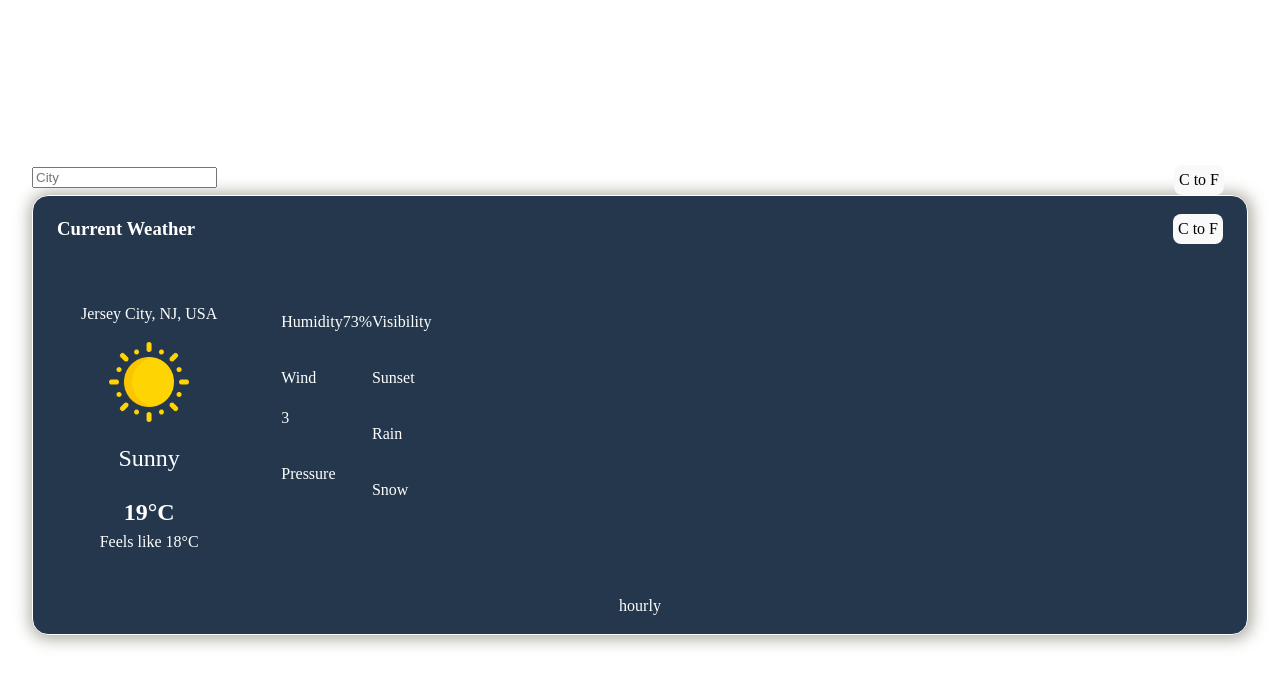
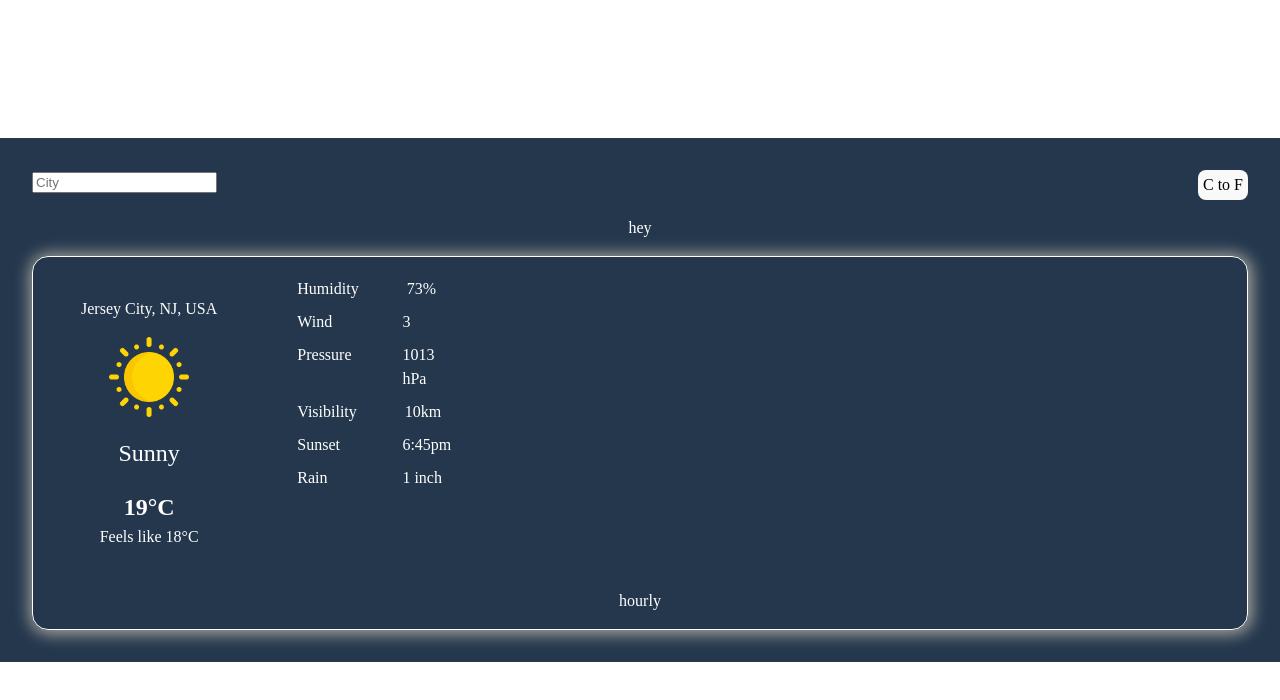
Before and after one commit to rb201/weather-app, a React (Vite) app in the folder frontend/weather-app/: page / in a window 1280 px wide. Shown: the top 700 px of the page. Built offline with nearby package versions, Linux system fonts and the light colour scheme; no server answers.

Commit message:
Figuring out display WIP

```diff
--- a/frontend/weather-app/src/App.css
+++ b/frontend/weather-app/src/App.css
@@ -4,6 +4,7 @@
   margin: 0 auto;
   padding: 2rem;
   text-align: center;
+  background-color:rgb(36, 55, 77);
 }
 
 div {
@@ -12,12 +13,10 @@ div {
 }
 
 .weather-container__current {
-  border-style: solid;
-  border-width: 1px;
-  border-radius: 16px;
-  box-shadow: 1px 1px 16px 3px rgb(170, 168, 159);
+  /* justify-content: center; */
+  /* width: 100%; */
   /* background-color: rgb(160, 154, 196); */
-  background-color:rgb(36, 55, 77)
+  /* background-color:rgb(36, 55, 77) */
 }
 
 .weather-container__current-title-bar {
@@ -27,6 +26,14 @@ div {
 }
 
 @media (min-width: 40rem) {
+  .weather-container__current {
+    border-style: solid;
+    border-width: 1px;
+    border-radius: 16px;
+    box-shadow: 1px 1px 16px 3px rgb(170, 168, 159);
+
+  }
+
   .weather-container__current-title-bar {
   }
 }
@@ -35,15 +42,20 @@ div {
   margin-left: 1.5rem;
 }
 
-.weather-container__current-title-bar-tenp-button {
-  padding: .25rem .25rem;
-  height: 30px;
-  margin-right: 1.5rem;
-}
+
 
 .weather-container__current-main {
   padding: 1rem 0;
   display: flex;
+  flex-direction: column;
+  row-gap: 30px;
+
+}
+
+@media (min-width: 40rem) {
+  .weather-container__current-main {
+    flex-direction: row;
+  }
 }
 
 .weather-container__current-main > p {
@@ -69,9 +81,6 @@ div {
 
 }
 
-/* .weather-container__current-main-temp {
-
-} */
 
 .weather-container__current-main-desc {
   /* color: rgb(25, 116, 116); */
@@ -89,56 +98,42 @@ div {
 .weather-container__current-secondary-infos {
   display: flex;
   height: 250px;
-  margin: 1rem 0;
+  /* margin: 1rem 2rem; */
+  /* margin-left: 2rem; */
+  /* margin-right: 2rem; */
   flex-direction: column;
-  /* justify-content: flex-start; */
   justify-content: flex-start;
-  align-items: flex-start;
-  /* align-content: middle; */
+  /* align-items: flex-start; */
   flex-wrap: wrap;
-  margin: 1rem;
+  row-gap: 1px;
+  /* border-style: solid;
+  border-width: 1px;
+  border-radius: 8px;
+  background-color: rgba(48, 54, 54, 0.363);
+  box-shadow: 1px 1px 5px 1px rgb(170, 168, 159); */
+
 }
 
 .weather-container__current-secondary-info {
   display: flex;
   /* margin: 1rem 1rem; */
+  /* margin: 0 2rem; */
+  /* justify-content: space-around; */
+  text-align: center;
+  /* gap: 39px; */
+  column-gap: 3rem;
+}
+
+.weather-container__current-secondary-info p:nth-child(1) {
+  margin-left: 2rem;
+}
+
+.weather-container__current-secondary-info p:nth-child(2) {
+  /* width: 40% */
 }
 
 .weather-container__current-secondary-info-item {
-  margin: 1rem 0;
+  margin: .25rem 0rem;
+  width: 100%;
+  text-align: left;
 }
-/* .logo {
-  height: 6em;
-  padding: 1.5em;
-  will-change: filter;
-  transition: filter 300ms;
-}
-.logo:hover {
-  filter: drop-shadow(0 0 2em #646cffaa);
-}
-.logo.react:hover {
-  filter: drop-shadow(0 0 2em #61dafbaa);
-} */
-
-/* @keyframes logo-spin {
-  from {
-    transform: rotate(0deg);
-  }
-  to {
-    transform: rotate(360deg);
-  }
-}
-
-@media (prefers-reduced-motion: no-preference) {
-  a:nth-of-type(2) .logo {
-    animation: logo-spin infinite 20s linear;
-  }
-} */
-
-/* .card {
-  padding: 2em;
-}
-
-.read-the-docs {
-  color: #888;
-} */
--- a/frontend/weather-app/src/App.jsx
+++ b/frontend/weather-app/src/App.jsx
@@ -4,6 +4,7 @@ import { useState } from "react";
 import "./App.css";
 
 import Navigation from "./components/Nav/Nav";
+import WeatherSection from "./components/WeatherSection/WeatherSection";
 
 import sunIcon from "./assets/weather-icons/sun.png";
 
@@ -14,25 +15,11 @@ function App() {
     <>
       <div>
         <Navigation />
-        {/* <a href="https://vite.dev" target="_blank">
-          <img src={viteLogo} className="logo" alt="Vite logo" />
-        </a>
-        <a href="https://react.dev" target="_blank">
-          <img src={reactLogo} className="logo react" alt="React logo" />
-        </a> */}
+        <WeatherSection />
+
       </div>
       <div className="weather-container__current">
-        <div className="weather-alert">
-          {/* <h3>alert</h3> */}
-        </div>
-
-        <div className="weather-container__current-title-bar">
-          <h3 className="weather-container__current-title">Current Weather</h3>
-          <button className="weather-container__current-title-bar-tenp-button">
-            C to F
-          </button>
-
-        </div>
+        <div className="weather-alert">{/* <h3>alert</h3> */}</div>
         <div className="weather-container__current-main">
           <div className="weather-container__current-primary-info">
             <p className="weather-container__current-main-location">
@@ -58,19 +45,44 @@ function App() {
                 73%
               </p>
             </div>
-            <div>
-              <p className="weather-container__current-secondary-info">Wind</p>
-              <p className="weather-container__current-secondary-info">3</p>
+            <div className="weather-container__current-secondary-info">
+              <p className="weather-container__current-secondary-info-item">
+                Wind
+              </p>
+              <p className="weather-container__current-secondary-info-item">
+                3
+              </p>
             </div>
-            <p className="weather-container__current-secondary-info">
-              Pressure
-            </p>
-            <p className="weather-container__current-secondary-info">
-              Visibility
-            </p>
-            <p className="weather-container__current-secondary-info">Sunset</p>
-            <p className="weather-container__current-secondary-info">Rain</p>
-            <p className="weather-container__current-secondary-info">Snow</p>
+            <div className="weather-container__current-secondary-info">
+              <p className="weather-container__current-secondary-info-item">
+                Pressure
+              </p>
+              <p className="weather-container__current-secondary-info-item">1013 hPa</p>
+            </div>
+            <div className="weather-container__current-secondary-info">
+              <p className="weather-container__current-secondary-info-item">
+                Visibility
+              </p>
+              <p className="weather-container__current-secondary-info-item">
+                10km
+              </p>
+            </div>
+            <div className="weather-container__current-secondary-info">
+              <p className="weather-container__current-secondary-info-item">
+                Sunset
+              </p>
+              <p className="weather-container__current-secondary-info-item">
+                6:45pm
+              </p>
+            </div>
+            <div className="weather-container__current-secondary-info">
+              <p className="weather-container__current-secondary-info-item">Rain</p>
+              <p className="weather-container__current-secondary-info-item">1 inch</p>
+            </div>
+            {/* <div>
+              <p className="weather-container__current-secondary-info">Snow</p>
+              <p className="weather-container__current-secondary-info">Snow</p>
+            </div> */}
           </div>
         </div>
         <div className="weather-container__hourly">
```
